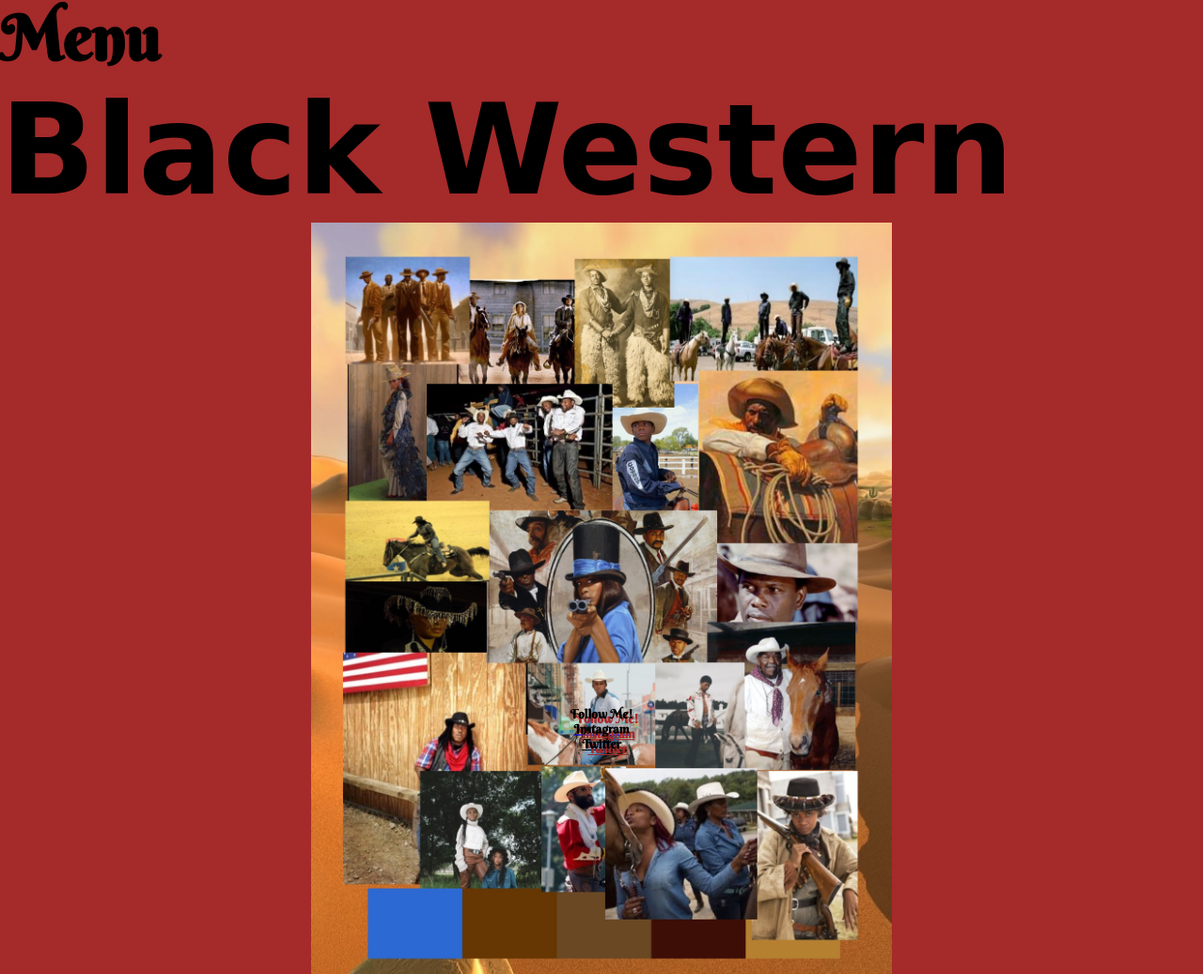
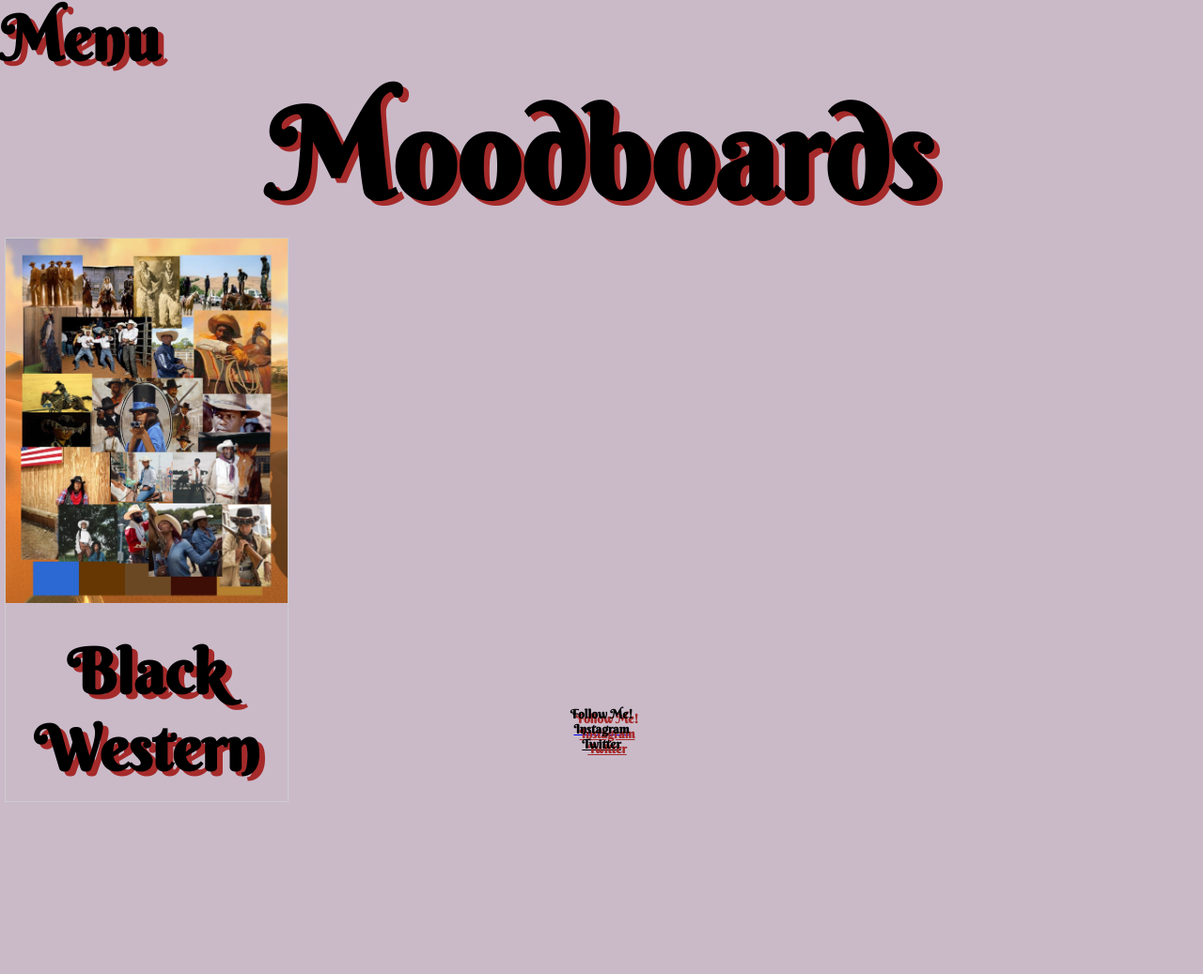
Before and after one commit to chrystalk/chrystalk.github.io, a plain HTML site: page moodboards.html in a window 1280 px wide. Shown: the whole page at 94% size. After the commit the page ends 859 px from the top, so only its background shows below. Drawn offline with Linux system fonts and the light colour scheme; a web font is replaced by a local one.

Commit message:
closer to done

```diff
--- a/css/style.css
+++ b/css/style.css
@@ -73,6 +73,10 @@ img{
   background-color: brown;
 }
 
+.background-lavender{
+  background-color: #CABAC8
+}
+
 .small{
   font-size: 10pt;
   color: black;
@@ -143,3 +147,24 @@ img{
   background-color: #cccccc;
   background-image: linear-gradient(#E70E02, #E89005);
 }
+
+div.gallery {
+  margin: 5px;
+  border: 1px solid #ccc;
+  float: left;
+  width: 300px;
+}
+
+div.gallery:hover {
+  border: 1px solid #777;
+}
+
+div.gallery img {
+  width: 100%;
+  height: auto;
+}
+
+div.desc {
+  padding: 15px;
+  text-align: center;
+}
--- a/moodboards.html
+++ b/moodboards.html
@@ -10,7 +10,7 @@
 	<style type="text/css">
 
 	</style>
-	<body class="backgroundbrown">
+	<body class="background-lavender">
 	 <link href="https://fonts.googleapis.com/css?family=Berkshire+Swash|Love+Ya+Like+A+Sister|Rock+Salt|Sigmar+One&display=swap" rel="stylesheet">
 		<script src="./js/index.js"></script>
 
@@ -25,18 +25,25 @@
 		</div>
 
 	<!-- Use any element to open the sidenav -->
-	<span onclick="openNav()"> <b id="menusize" class="font-berkshire-swash brown-shadow"> Menu <b> </span>
-
-	<h1 class="font-sketchy brown-shadow"> Black Western </h1>
-
-	<div class="imgbox">
-    	<img class="center-fit" src="img/blackwestern.jpg">
+	<div>
+		<span onclick="openNav()"> <b id="menusize" class="font-berkshire-swash brown-shadow"> Menu <b> </span>
 	</div>
 
-	<div id="footer">
+	<div> <h1 class="font-berkshire-swash shadow-brown center"> Moodboards </h1> </div>
+
+	<div class="gallery">
+	  <a target="_blank" href="black-cowboys.html">
+	    <img src="img/blackwestern.jpg" alt="Black Western" width="800" height="500">
+	  </a>
+	  <div class="desc">Black Western</div>
+	</div>
+
+		<div id="footer">
 			<p class="font-berkshire-swash small center"> Follow Me! </p>
 			<a href="https://www.instagram.com/chrystabulous/"> <p class="font-berkshire-swash small center">Instagram </p> </a>
 			<a class="font-berkshire-swash small center" href="https://twitter.com/chrystabulous"><p class="font-berkshire-swash small center"> Twitter </a>
 		 </div>
 
+
+
 	</body>
```
Also changed, not shown: black-cowboys.html (+42 -0 lines).
